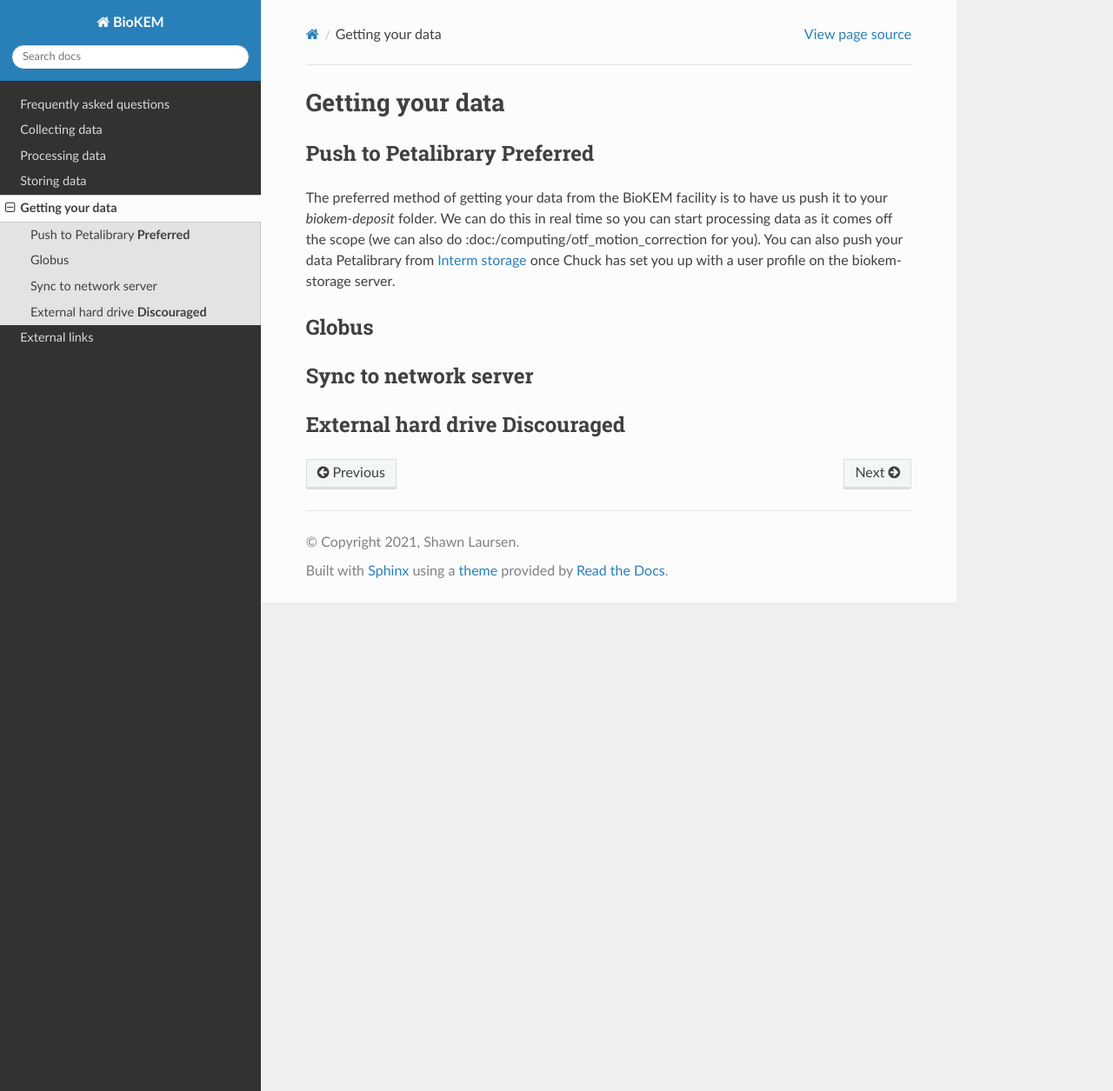
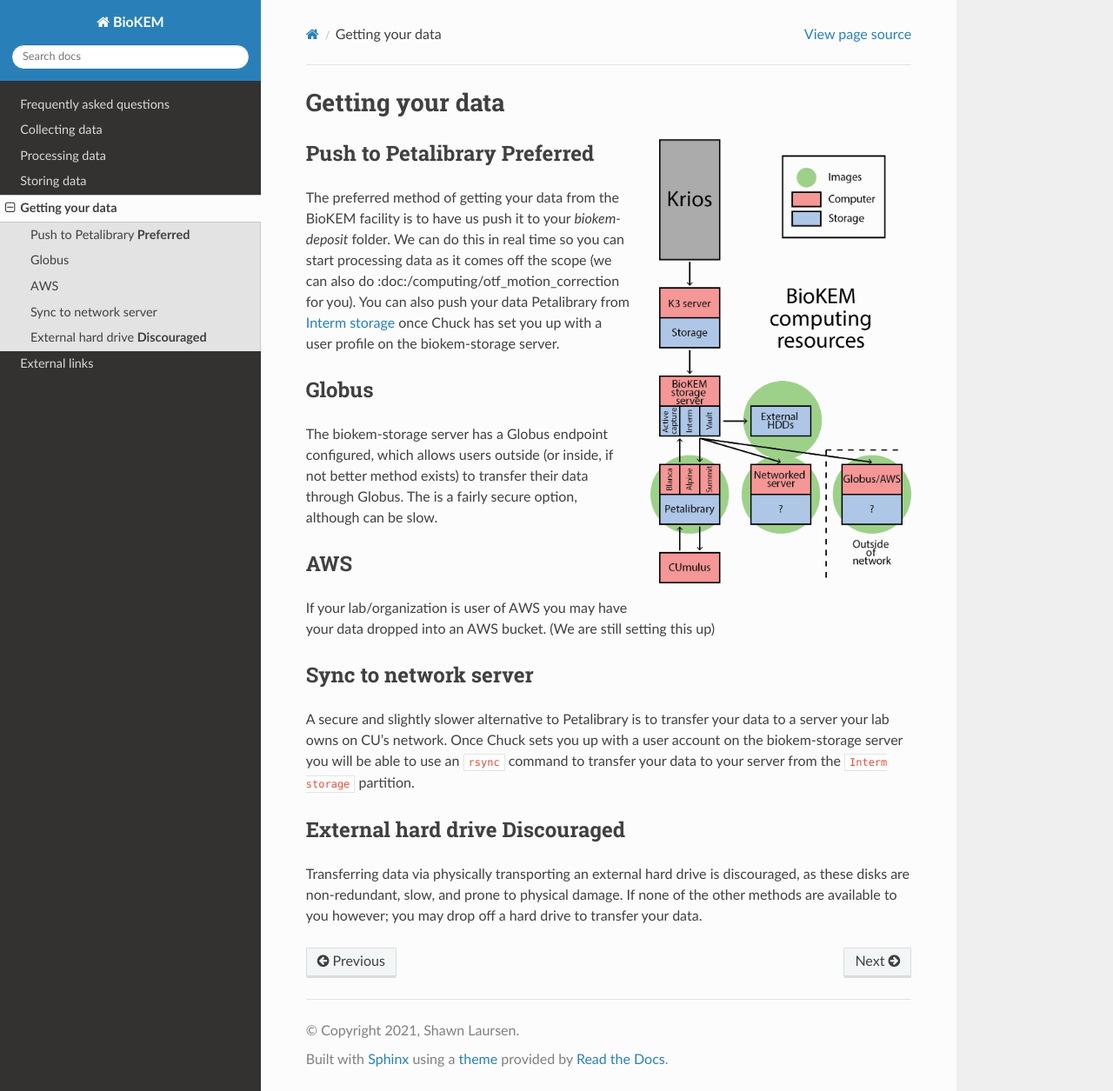
Before and after one commit to CU-BioKEM/user-guide, a Sphinx documentation site: the page built from docs/source/getting.rst, in a window 1280 px wide and 1255 px high. Shown: the whole window at 87% size. Built offline with Sphinx 7.4.7 and the Read the Docs theme 2.0.0, drawn with Linux system fonts in a browser that asks for light colours.

Commit message:
added getting data

```diff
--- a/docs/source/getting.rst
+++ b/docs/source/getting.rst
@@ -1,5 +1,9 @@
 Getting your data
 =================
+
+.. image:: images/schematic_networked.png
+   :width: 300
+   :align: right
 
 Push to Petalibrary **Preferred**
 ---------------------------------
@@ -12,9 +16,25 @@ on the biokem-storage server.
 
 Globus
 ------
+The biokem-storage server has a Globus endpoint configured, which allows users
+outside (or inside, if not better method exists) to transfer their data through
+Globus. The is a fairly secure option, although can be slow.
+
+AWS
+---
+If your lab/organization is user of AWS you may have your data dropped into an
+AWS bucket. (We are still setting this up)
 
 Sync to network server
 ----------------------
+A secure and slightly slower alternative to Petalibrary is to transfer your data
+to a server your lab owns on CU's network. Once Chuck sets you up with a user
+account on the biokem-storage server you will be able to use an ``rsync`` command
+to transfer your data to your server from the ``Interm storage`` partition.
 
 External hard drive **Discouraged**
 -----------------------------------
+Transferring data via physically transporting an external hard drive is discouraged,
+as these disks are non-redundant, slow, and prone to physical damage. If none of
+the other methods are available to you however; you may drop off a hard drive to
+transfer your data.
```
Also changed, not shown: docs/source/images/schematic_networked.png.
